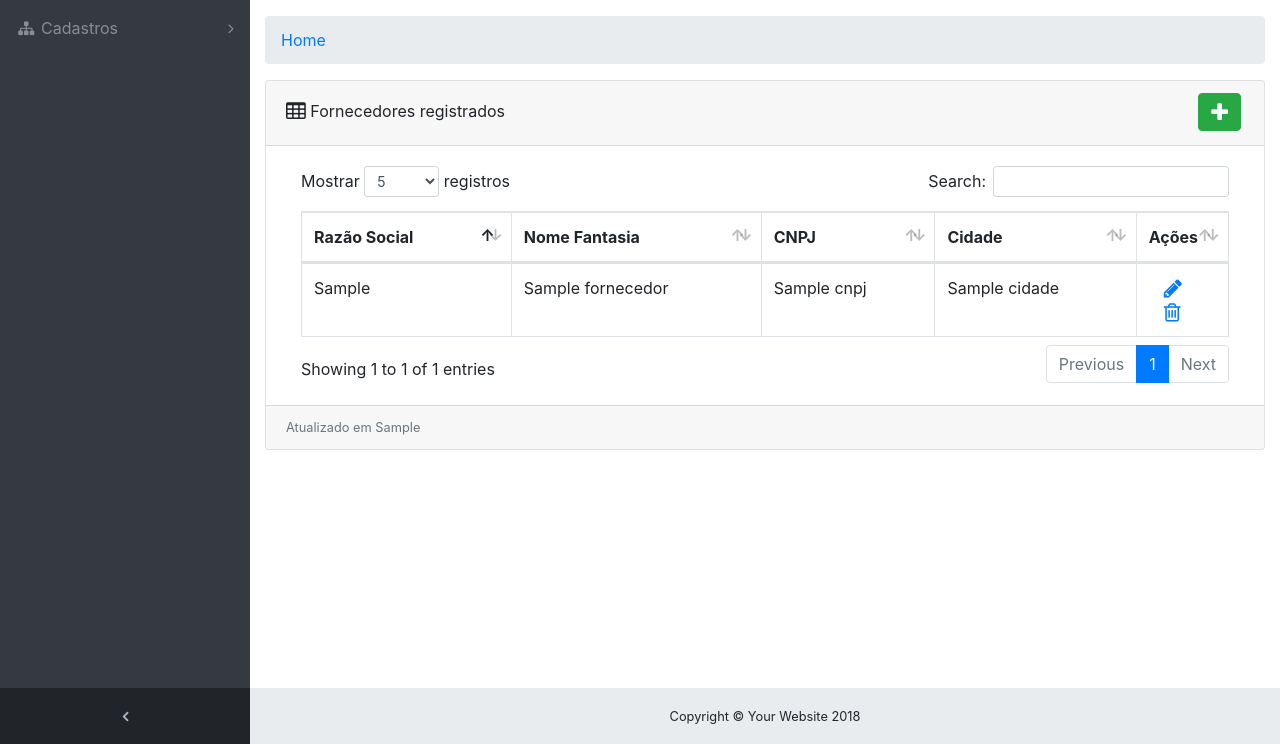
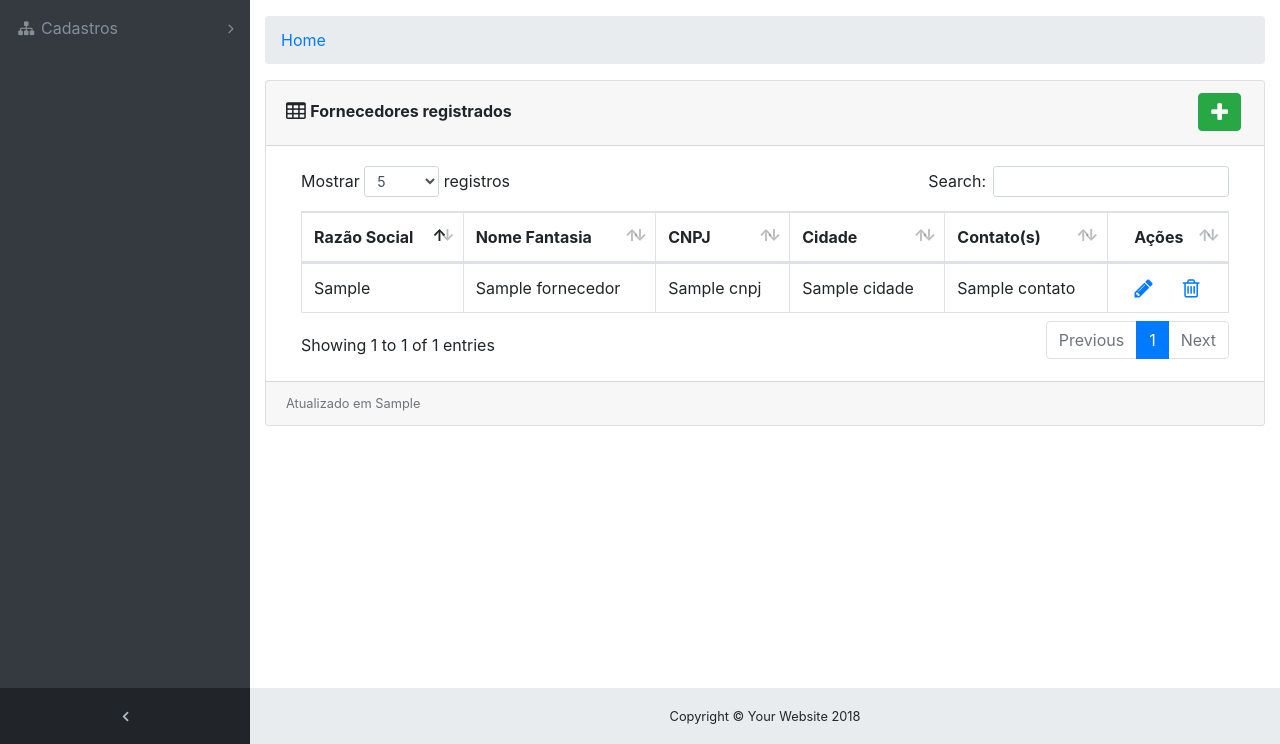
Before and after one commit to luzfcb/bcrsilva, a Django app: template bcrsilva/fornecedor/templates/fornecedor/home.html in a window 1280 px wide. Shown: the part 56-800 px from the top of the page. Run offline with Django 3.2, Linux system fonts and the light colour scheme; data comes from the database, SQL or seed files in the repository; both versions use the stored data as it was after the commit; tables that the repository leaves empty hold one stand-in row (values such as "Sample post"); the template is opened without the code that fills it: values that come from a table or form of the project are taken from there, most other values are stand-ins (such as "Sample title", 1, 10 or a date in 2020); parts of the project's set-up code (start-up, migrations or seed data) failed here and were passed over; some libraries are stand-ins or nearby versions.

Commit message:
Melhoria nos templates de registro e listagem de Contatos do Fornecedor

```diff
--- a/bcrsilva/fornecedor/templates/fornecedor/editar_fornecedor.html
+++ b/bcrsilva/fornecedor/templates/fornecedor/editar_fornecedor.html
@@ -4,7 +4,7 @@
 
 {% block content %}
   <div class="card card-register mx-auto" style="max-width: 80%;">
-    <div class="card-header">{{ title }}: "{{ fornecedor }}"</div>
+    <div class="card-header"><b>{{ title }}</b></div>
     <div class="card-body">
       <form method="POST">
         {% csrf_token %}
--- a/bcrsilva/fornecedor/templates/fornecedor/home.html
+++ b/bcrsilva/fornecedor/templates/fornecedor/home.html
@@ -5,7 +5,7 @@
   <div class="card-header" style="height: 65px;">
     <div class="form-row" style="height: 40px;">
       <div class="form-group col-md-11" style="padding-top: 6px;">
-        <i class="fa fa-table fa-lg"></i> Fornecedores registrados
+        <i class="fa fa-table fa-lg"></i> <b>Fornecedores registrados</b>
       </div>
       <div class="form-group col-md-1" style="padding-left: 30px;">
         <a class="btn btn-success" href="{% url 'fornecedor:novo_fornecedor' %}" title="Novo fornecedor">
@@ -23,7 +23,8 @@
               <th>Nome Fantasia</th>
               <th>CNPJ</th>
               <th>Cidade</th>
-              <th style="text-align: center; width: 8%;">Ações</th>
+              <th>Contato(s)</th>
+              <th style="text-align: center; width: 13%;">Ações</th>
             </tr>
           </thead>
           <tbody>
@@ -33,6 +34,11 @@
                 <td>{{ fornecedor.nome_fantasia }}</td>
                 <td>{{ fornecedor.cnpj }}</td>
                 <td>{{ fornecedor.cidade }}</td>
+                <td>
+                  {% for contato in fornecedor.contatos.all %}
+                    {{ contato }}
+                  {% endfor %}
+                </td>
                 <!-- <td style="text-align: center;">{{ produto.preco_anterior|default_if_none:"-" }}</td> -->
                 <td>
                   <div class="container">
--- a/bcrsilva/fornecedor/views.py
+++ b/bcrsilva/fornecedor/views.py
@@ -40,8 +40,7 @@ def editar_fornecedor(request, pk):
     template_name = 'fornecedor/editar_fornecedor.html'
     context = {
         'form': form,
-        'title': 'Editar fornecedor',
-        'fornecedor': fornecedor
+        'title': 'Editar fornecedor: "%s"' % (fornecedor)
     }
     return render(request, template_name, context)
 
--- a/bcrsilva/produto/templates/produto/editar_categoria.html
+++ b/bcrsilva/produto/templates/produto/editar_categoria.html
@@ -4,7 +4,7 @@
 
 {% block content %}
   <div class="card card-register mx-auto" style="max-width: 50%;">
-    <div class="card-header">{{ title }}: {{ categoria }}</div>
+    <div class="card-header"><b>{{ title }}</b></div>
     <div class="card-body">
       <form method="POST">
         {% csrf_token %}
--- a/bcrsilva/produto/templates/produto/editar_produto.html
+++ b/bcrsilva/produto/templates/produto/editar_produto.html
@@ -4,7 +4,7 @@
 
 {% block content %}
   <div class="card card-register mx-auto" style="max-width: 80%;">
-    <div class="card-header">{{ title }}: "{{ produto }}"</div>
+    <div class="card-header"><b>{{ title }}</b></div>
     <div class="card-body">
       <form method="POST">
         {% csrf_token %}
--- a/bcrsilva/produto/templates/produto/lista_categorias.html
+++ b/bcrsilva/produto/templates/produto/lista_categorias.html
@@ -5,7 +5,7 @@
   <div class="card-header" style="height: 65px;">
     <div class="form-row" style="height: 40px;">
       <div class="form-group col-md-11" style="padding-top: 6px;">
-        <i class="fa fa-table fa-lg"></i> Categorias registradas
+        <i class="fa fa-table fa-lg"></i> <b>Categorias registradas</b>
       </div>
       <div class="form-group col-md-1" style="padding-left: 30px;">
         <a class="btn btn-success" href="{% url 'produto:nova_categoria' %}" title="Nova categoria">
--- a/bcrsilva/produto/views.py
+++ b/bcrsilva/produto/views.py
@@ -40,8 +40,7 @@ def editar_produto(request, pk):
     template_name = 'produto/editar_produto.html'
     context = {
         'form': form,
-        'title': 'Editar produto',
-        'produto': produto
+        'title': 'Editar produto: "%s"' % (produto)
     }
     return render(request, template_name, context)
 
@@ -104,8 +103,7 @@ def editar_categoria(request, pk):
     template_name = 'produto/editar_categoria.html'
     context = {
         'form': form,
-        'title': 'Editar categoria',
-        'categoria': categoria
+        'title': 'Editar categoria: "%s"' % (categoria)
     }
     return render(request, template_name, context)
 
```
Also changed, not shown: bcrsilva/produto/templates/produto/home.html (+4 -6 lines), db.sqlite3.
